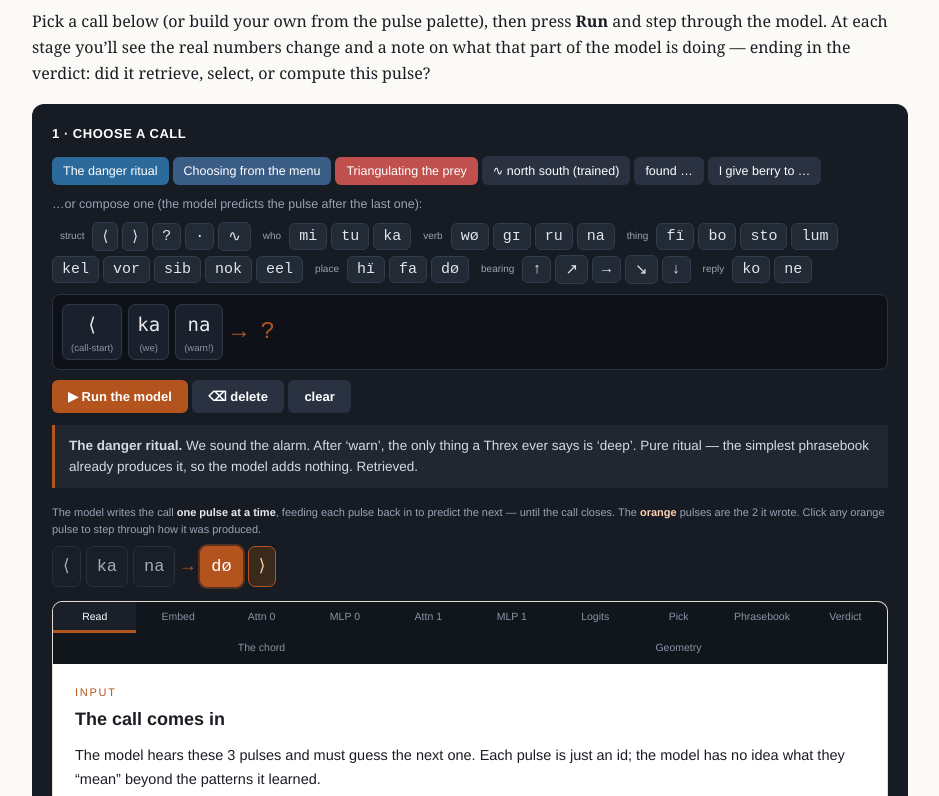
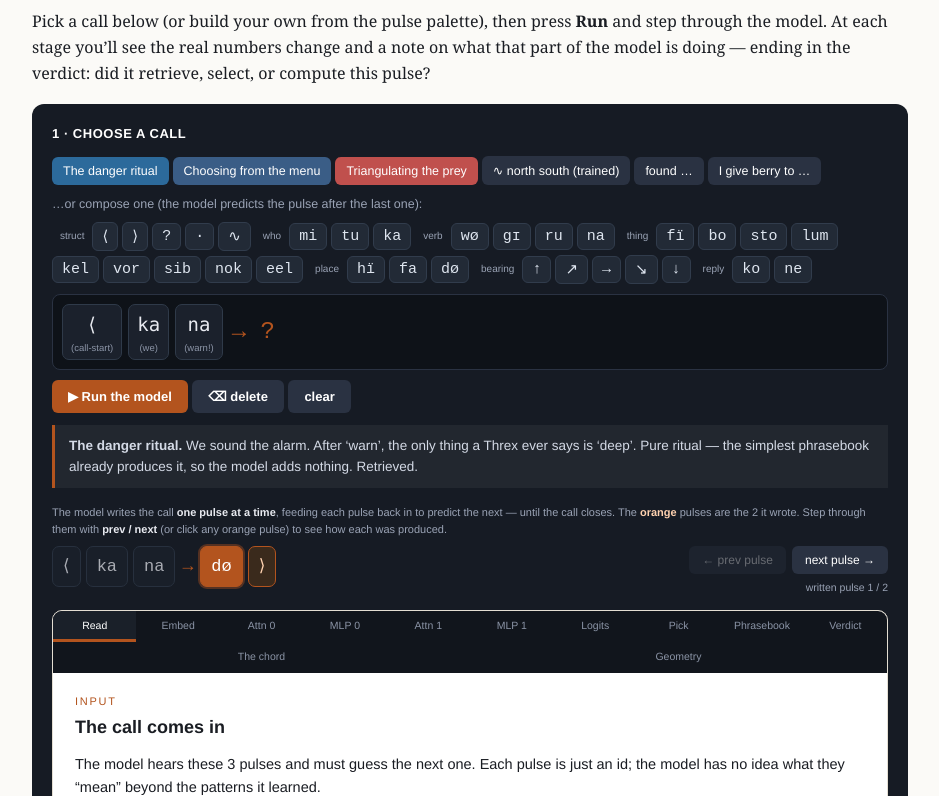
Before and after one commit to jascal/fieldrun, a plain HTML site: page docs/intuition.html in a window 1280 px wide. Both pictures are taken after a click on the button "▶ Run the model". Shown: the part 2865-3661 px from the top of the page, without its empty margins (170-1109 px from the left). Drawn offline with Linux system fonts and the light colour scheme.

Commit message:
sim: intuition page — prev/next controls to step through the model's written pulses
Adds "← prev pulse / next pulse →" navigation to the right of the output tape so
the model-written pulses can be stepped through sequentially without clicking each
one, plus a "written pulse k / N" counter. Tape clicks and the buttons share one
inspectAt() helper. Regenerated site/ and docs/ intuition.html from the template.

Co-Authored-By: Claude Opus 4.8 (1M context) <noreply@anthropic.com>

```diff
--- a/docs/intuition.html
+++ b/docs/intuition.html
@@ -139,6 +139,14 @@
   .tapetok.gen:hover{background:#4a341f}
   .tapetok.gen.on{background:var(--accent);color:#fff;box-shadow:0 0 0 2px rgba(179,84,30,.4)}
   .tapearrow{color:var(--accent);font-family:'SF Mono',monospace;font-size:18px;margin:0 2px}
+  .taperow{display:flex;align-items:flex-start;gap:14px;flex-wrap:wrap}
+  .taperow .tape{flex:1;min-width:0}
+  .tapenav{flex-shrink:0;display:flex;flex-direction:column;align-items:flex-end;gap:5px}
+  .tapenav-btns{display:flex;gap:6px}
+  .tapenav button{background:#2a3242;color:#fff;border:0;border-radius:6px;padding:7px 13px;font-size:12px;font-family:Helvetica,Arial,sans-serif;cursor:pointer;white-space:nowrap}
+  .tapenav button:hover{background:#39435a}
+  .tapenav button:disabled{opacity:.35;cursor:default}
+  .tapenav-lab{font-family:Helvetica,Arial,sans-serif;font-size:10.5px;color:var(--machine-dim)}
   /* floating tooltip for architecture-diagram blocks */
   #blocktip{display:none;position:fixed;z-index:1000;max-width:300px;background:#161b24;color:#e8eaf0;font-family:Helvetica,Arial,sans-serif;font-size:12px;line-height:1.45;padding:9px 12px;border-radius:7px;box-shadow:0 4px 16px rgba(0,0,0,.3);pointer-events:none}
   #blocktip b{color:#fff}
@@ -590,25 +598,45 @@ function run(){
 }
 // the output tape: the given pulses, then the pulses the model wrote. Click any
 // written pulse to step through exactly how the model produced it.
+// inspect the prediction that produced the written pulse at output index k
+// (clamped to the model-written range). Shared by the tape clicks and prev/next.
+function inspectAt(k){
+  inspectIx = Math.max(genStart, Math.min(outputSeq.length-1, k));
+  renderTape();
+  loadPrediction(outputSeq.slice(0, inspectIx));
+  $('#stepper').scrollIntoView({behavior:'smooth',block:'nearest'});
+}
 function renderTape(){
   const box = $('#outtape');
-  const wrote = outputSeq.length-genStart;
-  let h = `<div class="tapelab">The model writes the call <b>one pulse at a time</b>, feeding each pulse back in to
-    predict the next — until the call closes. The <b style="color:#ffd2b0">orange</b> pulses are the ${wrote} it wrote.
-    Click any orange pulse to step through how it was produced.</div><div class="tape">`;
+  const wrote = outputSeq.length-genStart, at = inspectIx-genStart+1;
+  let tape = '';
   outputSeq.forEach((id,k)=>{
-    if(k===genStart && genStart>0) h += `<span class="tapearrow">→</span>`;
+    if(k===genStart && genStart>0) tape += `<span class="tapearrow">→</span>`;
     if(k<genStart){
-      h += `<span class="tapetok given" title="${GLOSS[id]}">${GL[id]}</span>`;
+      tape += `<span class="tapetok given" title="${GLOSS[id]}">${GL[id]}</span>`;
     } else {
-      h += `<span class="tapetok gen${k===inspectIx?' on':''}" data-k="${k}" title="${GLOSS[id]} — click to inspect">${GL[id]}</span>`;
+      tape += `<span class="tapetok gen${k===inspectIx?' on':''}" data-k="${k}" title="${GLOSS[id]} — click to inspect">${GL[id]}</span>`;
     }
   });
-  box.innerHTML = h+`</div>`;
-  box.querySelectorAll('.tapetok.gen').forEach(s=>{
-    s.onclick = ()=>{ inspectIx=+s.dataset.k; renderTape(); loadPrediction(outputSeq.slice(0,inspectIx));
-      $('#stepper').scrollIntoView({behavior:'smooth',block:'nearest'}); };
-  });
+  const canPrev = inspectIx>genStart, canNext = inspectIx<outputSeq.length-1;
+  box.innerHTML = `
+    <div class="tapelab">The model writes the call <b>one pulse at a time</b>, feeding each pulse back in to
+      predict the next — until the call closes. The <b style="color:#ffd2b0">orange</b> pulses are the ${wrote} it wrote.
+      Step through them with <b>prev / next</b> (or click any orange pulse) to see how each was produced.</div>
+    <div class="taperow">
+      <div class="tape">${tape}</div>
+      <div class="tapenav">
+        <div class="tapenav-btns">
+          <button class="tapeprev"${canPrev?'':' disabled'}>← prev pulse</button>
+          <button class="tapenext"${canNext?'':' disabled'}>next pulse →</button>
+        </div>
+        <div class="tapenav-lab">written pulse ${at} / ${wrote}</div>
+      </div>
+    </div>`;
+  box.querySelectorAll('.tapetok.gen').forEach(s=>{ s.onclick = ()=>inspectAt(+s.dataset.k); });
+  const pb=box.querySelector('.tapeprev'), nb=box.querySelector('.tapenext');
+  if(pb) pb.onclick = ()=>inspectAt(inspectIx-1);
+  if(nb) nb.onclick = ()=>inspectAt(inspectIx+1);
 }
 
 // ---------- vis helpers ----------
```
Also changed, not shown: sim/page_template.html (+40 -12 lines), site/intuition.html (+40 -12 lines).
